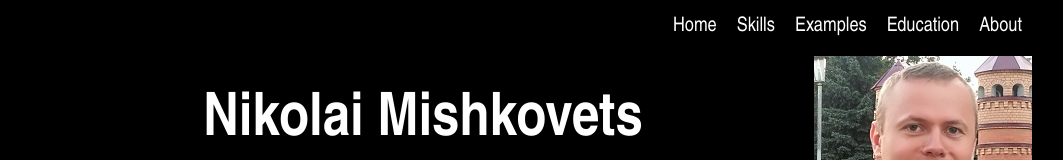
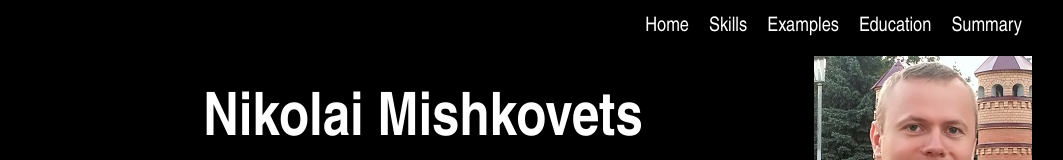
Before and after one commit to Nikolj/rsschoollll-cv, a plain HTML site: page index.html in a window 1280 px wide. Shown: the top 160 px of the page, without its empty margins (108-1171 px from the left). Drawn offline with Linux system fonts and the light colour scheme.

Commit message:
feat: add

```diff
--- a/index.html
+++ b/index.html
@@ -18,7 +18,7 @@
                   <li class="nav-item"><a class="nav-link" href="#skills">Skills</a></li>
                   <li class="nav-item"><a class="nav-link" href="#portfolio">Examples</a></li>
                   <li class="nav-item"><a class="nav-link" href="#education">Education</a></li>
-                  <li class="nav-item"><a class="nav-link" href="#about">About</a></li>
+                  <li class="nav-item"><a class="nav-link" href="#about">Summary</a></li>
                 </ul>
             </nav>
             <img src="I_am.jpg" alt="My photo" class="profile-photo" />
```
